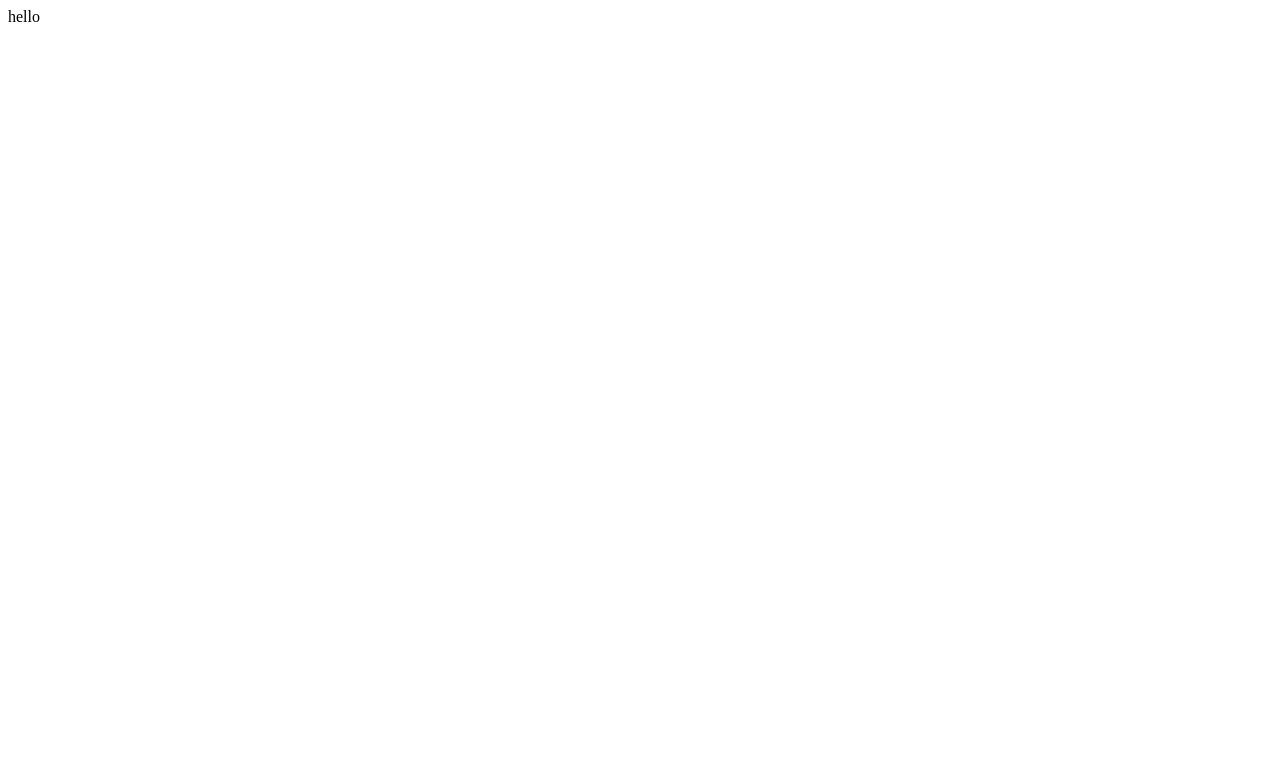
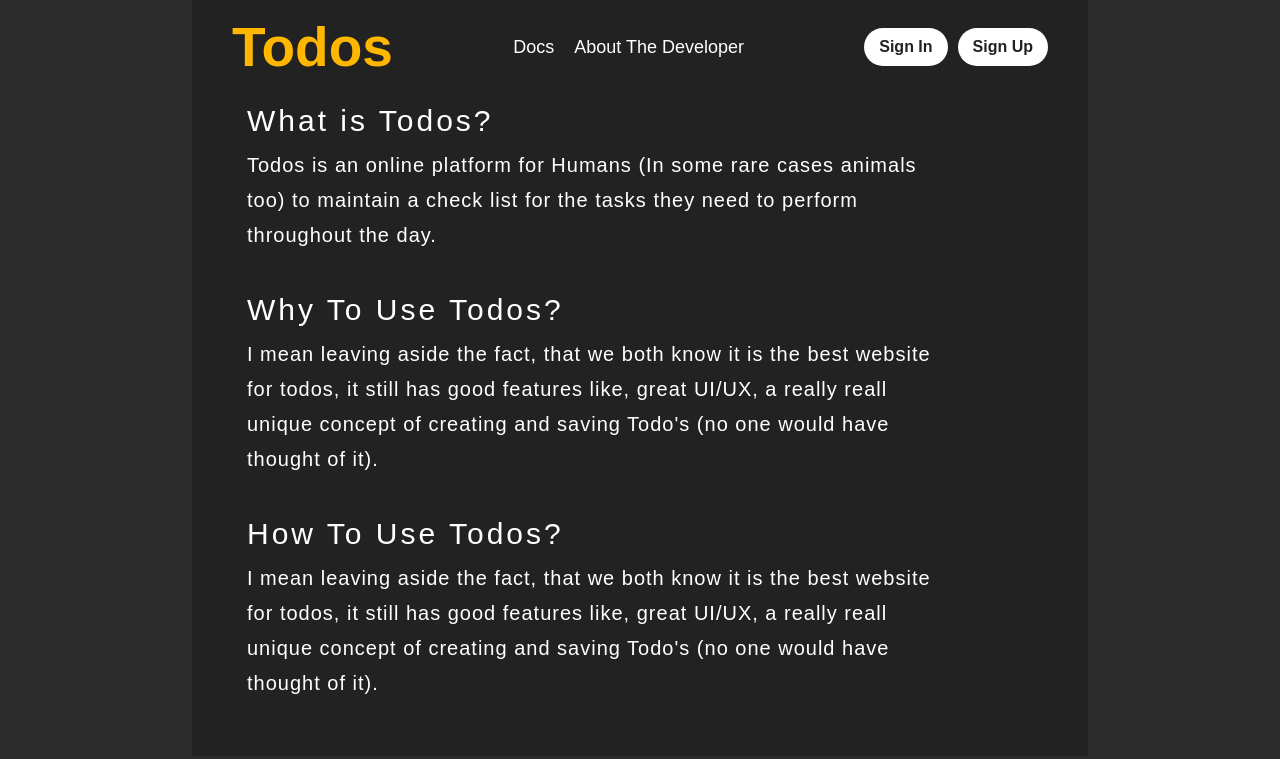
Before and after one commit to Rushil-Ekhande/Todo-App, a plain HTML site: page client/index.html in a window 1280 px wide. Drawn offline with Linux system fonts and the light colour scheme.

Commit message:
setuped basic website layout navbar and Docs page

```diff
--- a/client/index.html
+++ b/client/index.html
@@ -4,8 +4,43 @@
     <meta charset="UTF-8" />
     <meta name="viewport" content="width=device-width, initial-scale=1.0" />
     <title>Home | Todos achieve your target everyday</title>
+    <link rel="stylesheet" href="styles/main.css">
+    <link rel="stylesheet" href="styles/index.css">
+    <link rel="stylesheet" href="styles/chrome.css">
   </head>
   <body>
-    hello
+    <div class="main">
+      <header>
+        <nav class="navbar">
+          <div class="left">
+            <a href="index.html" class="logo">Todos</a>
+          </div>
+          <div class="middle">
+            <a href="index.html" class="link">Docs</a>
+            <a href="about.html" class="link">About The Developer</a>
+          </div>
+          <div class="right">
+            <a href="about.html" class="link-btn">Sign In</a>
+            <a href="about.html" class="link-btn">Sign Up</a>
+          </div>
+        </nav>
+      </header>
+      <main>
+        <div class="container">
+          <div class="upper-para">
+            <h2 class="h1-text">What is Todos?</h2>
+            <p class="medium-text">Todos is an online platform for Humans (In some rare cases animals too) to maintain a check list for the tasks they need to perform throughout the day. </p>
+          </div>
+          <div class="upper-para">
+            <h2 class="h1-text">Why To Use Todos?</h2>
+            <p class="medium-text">I mean leaving aside the fact, that we both know it is the best website for todos, it still has good features like, great UI/UX, a really reall unique concept of creating and saving Todo's (no one would have thought of it). </p>
+          </div>
+          <div class="upper-para">
+            <h2 class="h1-text">How To Use Todos?</h2>
+            <p class="medium-text">I mean leaving aside the fact, that we both know it is the best website for todos, it still has good features like, great UI/UX, a really reall unique concept of creating and saving Todo's (no one would have thought of it). </p>
+          </div>
+        </div>
+      </main>
+    </div>
   </body>
 </html>
--- /dev/null
+++ b/client/styles/chrome.css
@@ -0,0 +1,19 @@
+/* width */
+::-webkit-scrollbar {
+    width: 8px;
+  }
+
+  /* Track */
+  ::-webkit-scrollbar-track {
+    background: #5d5d5d;
+  }
+
+  /* Handle */
+  ::-webkit-scrollbar-thumb {
+    background: #404040;
+  }
+
+  /* Handle on hover */
+  ::-webkit-scrollbar-thumb:hover {
+    background: #212121;
+  }
--- /dev/null
+++ b/client/styles/index.css
@@ -0,0 +1,22 @@
+.container{
+    padding: 15px;
+    margin: 10px 40px;
+}
+
+.container .upper-para{
+    margin-bottom: 40px;
+}
+
+.container .h1-text{
+    font-size: 30px;
+    font-weight: 500;
+    letter-spacing: 3px;
+}
+
+.container .medium-text{
+    width: 90%;
+    margin-top: 10px;
+    font-size: 20px;
+    line-height: 35px;
+    letter-spacing: 1px;
+}
--- /dev/null
+++ b/client/styles/main.css
@@ -0,0 +1,92 @@
+*{
+    padding: 0;
+    margin: 0;
+    box-sizing: border-box;
+}
+
+body{
+    background:#2c2c2c;
+    color: white;
+    font-family: Arial, Helvetica, sans-serif;
+}
+
+.main{
+    width: 70vw;
+    margin: auto;
+    background: #222222;
+}
+
+.navbar{
+    display: flex;
+    align-items: center;
+    justify-content: space-between;
+    padding-top: 15px;
+    margin-left: 40px;
+    margin-right: 40px;
+    height: 15%;
+}
+
+.navbar .left{
+    display: flex;
+    align-items: center;
+}
+
+.navbar .left .logo{
+    font-size: 55px;
+    font-weight: bold;
+    text-decoration: none;
+    color: rgb(255, 183, 0);
+}
+
+.navbar .left .logo:hover{
+    opacity: 0.8;
+}
+
+.navbar .left .logo:active{
+    opacity: 0.7;
+}
+
+.navbar .right{
+    display: flex;
+    align-items: center;
+    gap: 10px;
+}
+
+.navbar .middle{
+    display: flex;
+    align-items: center;
+    font-size:18px;
+    gap: 20px;
+}
+
+.navbar .middle .link{
+    text-decoration: none;
+    color: white;
+    font-weight: 500;
+}
+
+.navbar .middle .link:hover{
+    opacity: 0.8;
+}
+
+.navbar .middle .link:active{
+    opacity: 0.6;
+}
+
+
+.navbar .right .link-btn{
+    color: #222222;
+    text-decoration: none;
+    background-color: #fff;
+    padding: 10px 15px;
+    font-weight: 600;
+    border-radius: 50px;
+}
+
+.navbar .right .link-btn:hover{
+    opacity: 0.8;
+}
+
+.navbar .right .link-btn:active{
+    opacity: 0.7;
+}
```
Also changed, not shown: client/about.html (added, +30 -0 lines), client/sign-in.html (added, +35 -0 lines), server/index.js (added).
